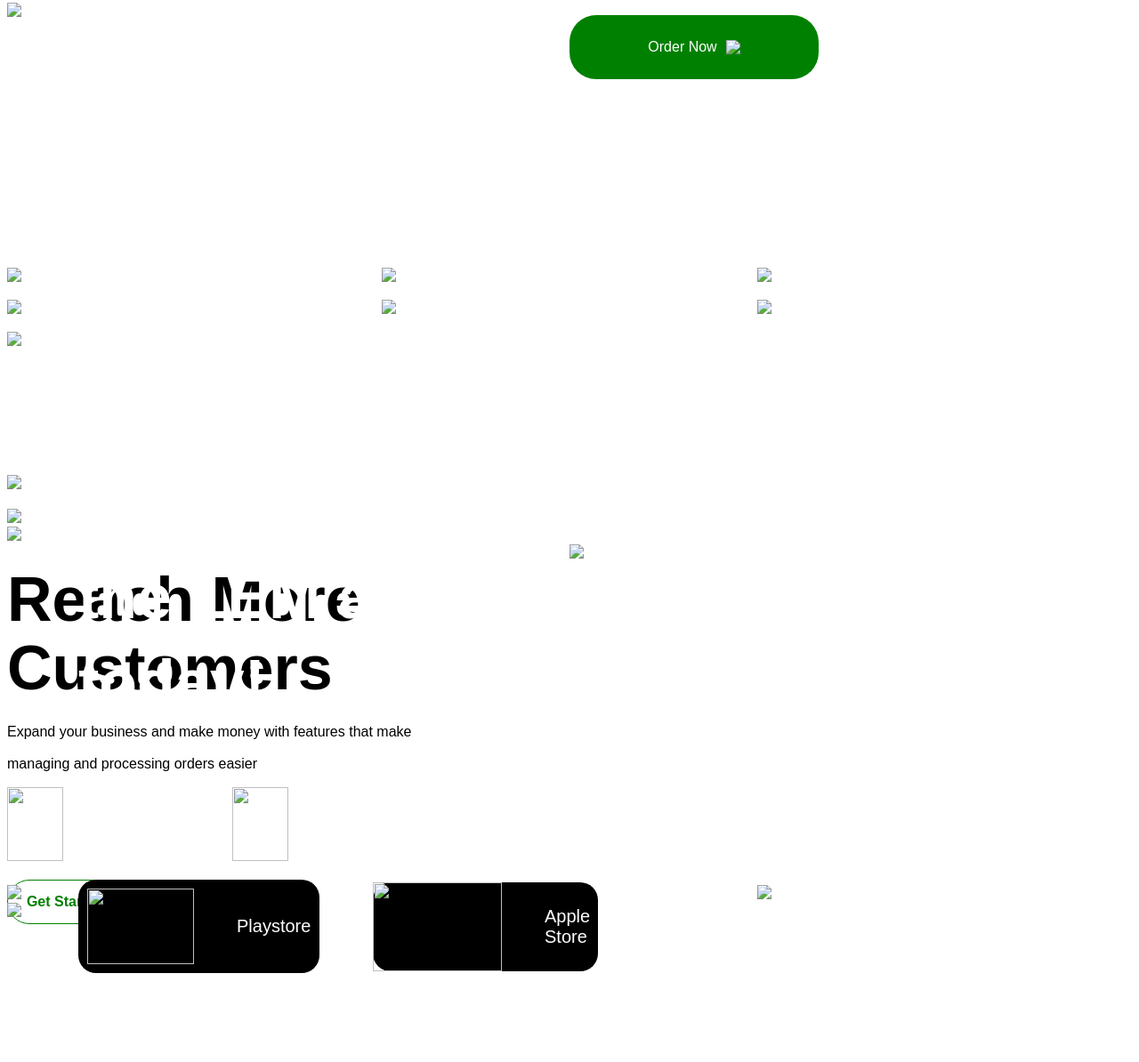
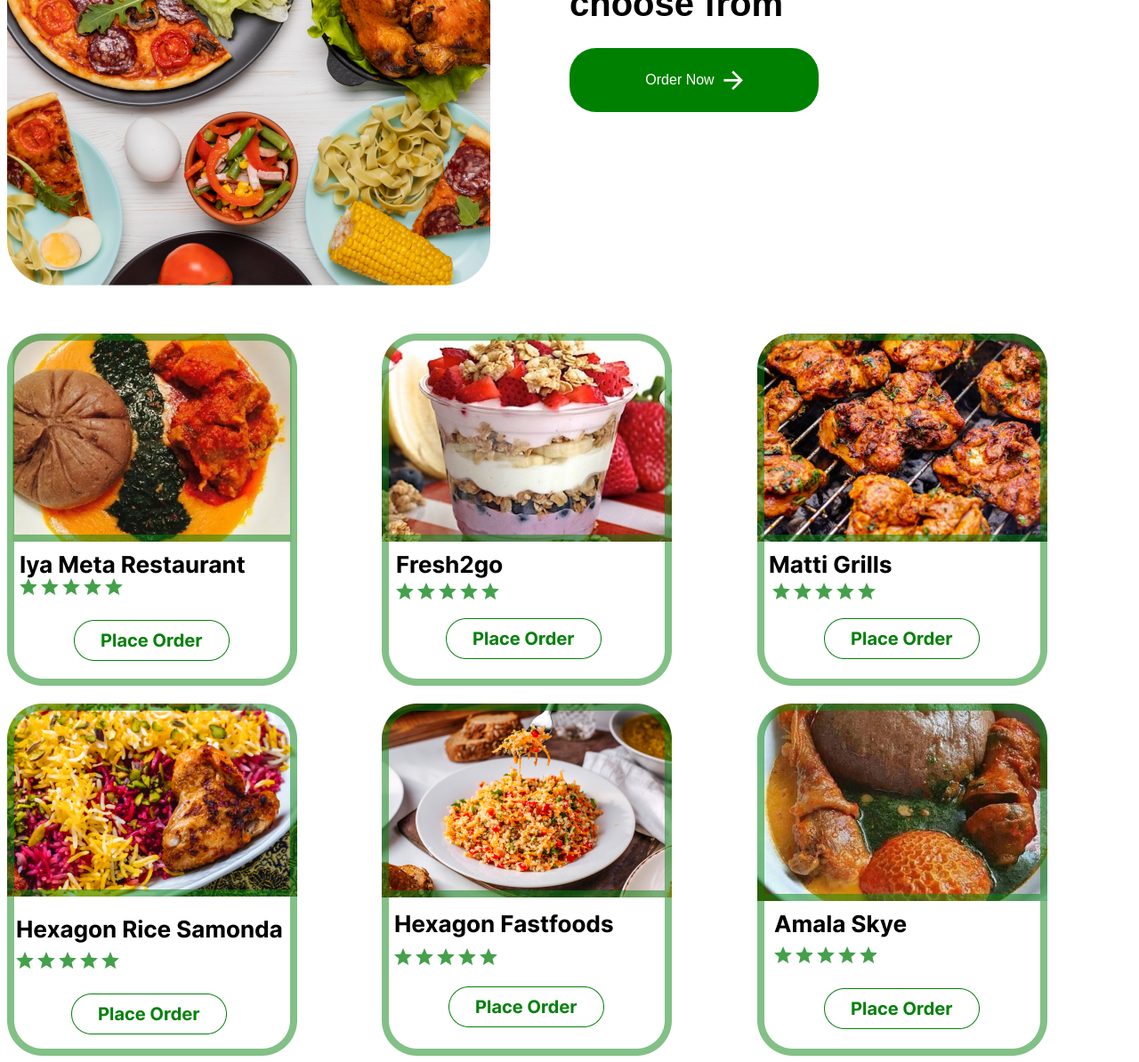
Before and after one commit to OGMONARCH/Food-website, a plain HTML site: page index.html in a window 1280 px wide. Shown: the part 803-1997 px from the top of the page at 89% size. Drawn offline with Linux system fonts and the light colour scheme; the site is published under a folder, as on GitHub Pages, so addresses that start at the root find nothing.

Commit message:
Third Commit
Skipped editing image tags so I just had to get it done.

```diff
--- a/index.html
+++ b/index.html
@@ -35,7 +35,7 @@
             <a href="/"><span type="button" class="get-started-btn">Get Started<img src="Assets/Vector.png"></span></a>
         </div>
         <div class="grilled-chicken">
-            <img src="/Assets/side-view-doner-with-grilled-chicken-greens-lettuce-tomato-french-fries-table 1 (no bg).png">
+            <img src="Assets/side-view-doner-with-grilled-chicken-greens-lettuce-tomato-french-fries-table 1 (no bg).png">
             <form class="icon-input-location">
                 <div class="find-restaurants">
                     <input  class="input-location" placeholder="Enter Delivery Address" type="text" >
@@ -44,14 +44,14 @@
             </form>
         </div>
         <div class="variety-img">
-            <img src="/Assets/Mask group (2).png">
+            <img src="Assets/Mask group (2).png">
         </div>
         <div class="variety-restaurant">
             <h1 class="variety-restaurant-h1">A variety of </h1>
             <h1 class="variety-restaurant-h1">Restaurants to</h1>
             <h1 class="variety-restaurant-h1">choose from</h1>
             <a href="#">
-                <span class="order-now">Order Now<img src="/Assets/Vector.png"></span>
+                <span class="order-now">Order Now<img src="Assets/Vector.png"></span>
             </a>
         </div>
     </main>
@@ -61,37 +61,37 @@
     <section class="foodmenu-display">
         <a href="card.html">
             <div>
-                <img src="/Assets/Frame 97.png">
+                <img src="Assets/Frame 97.png">
             </div>
         </a>
         <a href="card.html">
             <div>
-                <img src="/Assets/Frame 103.png">
+                <img src="Assets/Frame 103.png">
             </div>
         </a>
         <a href="card.html">
             <div>
-                <img src="/Assets/Frame 102.png">
+                <img src="Assets/Frame 102.png">
             </div>
         </a>
         <a href="card.html">
             <div>
-                <img src="/Assets/Frame 104.png">
+                <img src="Assets/Frame 104.png">
             </div>
         </a>
        <a href="card.html">
         <div>
-            <img src="/Assets/Frame 96.png">
+            <img src="Assets/Frame 96.png">
         </div>
        </a>
        <a href="card.html">
         <div>
-            <img src="/Assets/Frame 105.png">
+            <img src="Assets/Frame 105.png">
         </div>
        </a>
         <a href="card.html">
             <div>
-                <img src="/Assets/Frame 106 (2).png">
+                <img src="Assets/Frame 106 (2).png">
             </div>
         </a>
     </section>
@@ -103,19 +103,19 @@
             <h2 class="get-more1">the LEM app</h2>
             <h2 class="get-more2">today!</h2>
             <div class="container">
-                <a href="https://play.google.com/store"><span class="libro"><img src="/Assets/OBJECTS (1).png" width="100px" height="85px">Playstore</span></a>
-                <a href="https://www.apple.com/store"><span class="applestore"><img src="/Assets/OBJECTS.png" width="100px" height="100px">Apple Store</span></a>
+                <a href="https://play.google.com/store"><span class="libro"><img src="Assets/OBJECTS (1).png" width="100px" height="85px">Playstore</span></a>
+                <a href="https://www.apple.com/store"><span class="applestore"><img src="Assets/OBJECTS.png" width="100px" height="100px">Apple Store</span></a>
             </div>
         </div>
-        <img src="/Assets/Group 6.png">
+        <img src="Assets/Group 6.png">
     </section>
     <br>
     <div class="restaurants-in-ibadan">
         <div class="restaurants-list">
-            <img src="/Assets/Restaurants.png">
+            <img src="Assets/Restaurants.png">
     </div>
     <div class="food-menu">
-        <img src="/Assets/Menu.png">
+        <img src="Assets/Menu.png">
     </div>
     <div class="reach-customers">
        <div class="casa">
@@ -125,29 +125,29 @@
             <p class="expand-business">managing and processing orders easier</p>
             <div class="grow-business">
             <div style="width: 100%; height:80%;">
-                <img src="/Assets/Frame 39.png" style="width: 50%; height: 100%;">
+                <img src="Assets/Frame 39.png" style="width: 50%; height: 100%;">
             </div>
             <div style="width: 100%; height:80%;">
-                <img src="/Assets/Frame 41.png" style="width: 50%; height: 100%;">
+                <img src="Assets/Frame 41.png" style="width: 50%; height: 100%;">
             </div>
             </div>
             <div class="started">
-            <a href="/"><span>Get Started<img src="/Assets/Vector (2).png"></span></a>
+            <a href="/"><span>Get Started<img src="Assets/Vector (2).png"></span></a>
             </div>
        </div>
        <div>
-        <img src="/Assets/Mask group (3).png">
+        <img src="Assets/Mask group (3).png">
        </div>
     </div>
     <br>
     <br>
     <div class="business-solutions">
-        <a href="https://play.google.com/store"><div><img src="/Assets/Frame 90.png"></div></a>
-        <a href="#"><div><img src="/Assets/Frame 92.png"></div></a>
-        <a href="lem's business solution.html"><div><img src="/Assets/Frame 91.png"></div></a>
+        <a href="https://play.google.com/store"><div><img src="Assets/Frame 90.png"></div></a>
+        <a href="#"><div><img src="Assets/Frame 92.png"></div></a>
+        <a href="lem's business solution.html"><div><img src="Assets/Frame 91.png"></div></a>
     </div>
     <div class="about-us">
-        <img src="/Assets/About us.png">
+        <img src="Assets/About us.png">
     </div>
 
 
```
